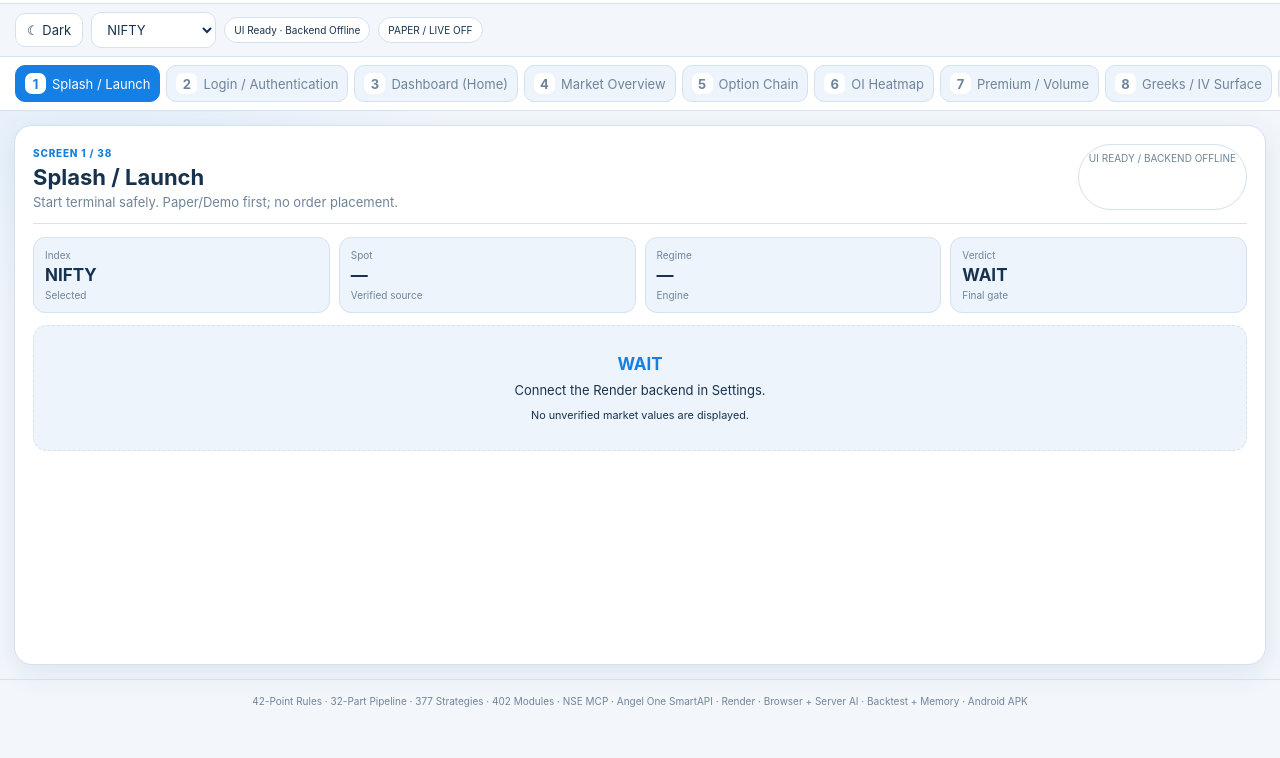
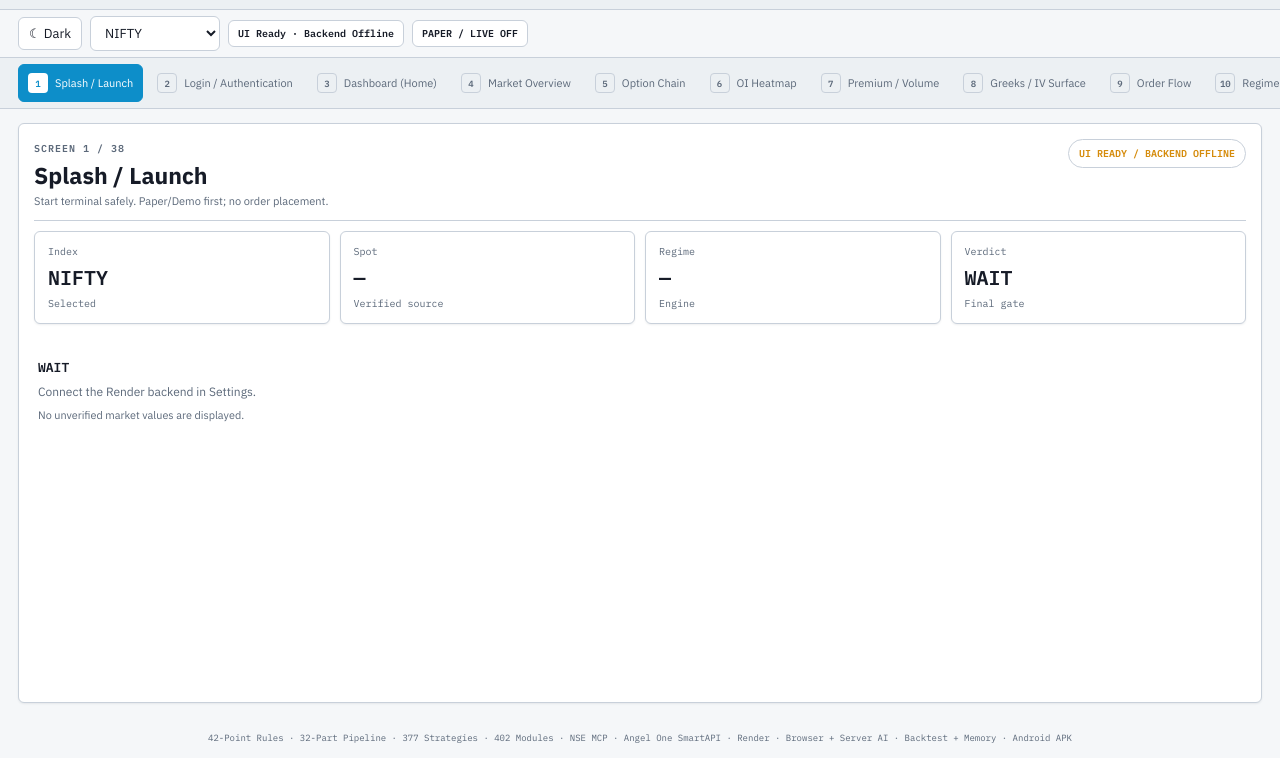
Before and after one commit to sparmar3786-pixel/Vandana4, a website: page www/index.html in a window 1280 px wide. Shown: the part 56-814 px from the top of the page. Drawn offline with Linux system fonts and the light colour scheme; no server answers.

Commit message:
feat: port Vandana1 Build 322 terminal visual design to Vandana4

```diff
--- a/www/final.css
+++ b/www/final.css
@@ -1,16 +1,45 @@
-:root{--bg:#f3f7fc;--card:#fff;--card2:#edf4fb;--ink:#17324e;--muted:#6f8499;--line:#d4e2ee;--blue:#167fe3;--green:#079768;--red:#d33f52;--shadow:0 8px 28px rgba(30,70,110,.10)}
-:root[data-theme=dark]{--bg:#06111d;--card:#0a1a29;--card2:#0f2639;--ink:#e8f3fc;--muted:#91a9bc;--line:#1d3850;--blue:#43a9ff;--green:#35d69c;--red:#ff6474;--shadow:0 12px 34px rgba(0,0,0,.38)}
-*{box-sizing:border-box}html,body{margin:0;min-height:100%;background:var(--bg);color:var(--ink);font:13px Inter,system-ui,-apple-system,BlinkMacSystemFont,"Segoe UI",sans-serif}
-body{background:radial-gradient(circle at 8% 0%,rgba(22,127,227,.10),transparent 28%),var(--bg)}
-button,input,select{font:inherit;border:1px solid var(--line);background:var(--card);color:var(--ink);border-radius:10px;padding:8px 11px;outline:0}button{cursor:pointer}button:hover{border-color:var(--blue)}button.primary{background:var(--blue);border-color:var(--blue);color:#fff}
-.top{display:flex;align-items:center;justify-content:space-between;gap:12px;padding:10px 15px;background:var(--card);border-bottom:1px solid var(--line);position:sticky;top:0;z-index:30;backdrop-filter:blur(14px)}
-.brand{display:flex;gap:9px;align-items:center}.logo{width:39px;height:39px;border-radius:12px;background:linear-gradient(135deg,#0c72d8,#16bf87);color:#fff;display:grid;place-items:center;font-size:23px}.brand b{font-size:17px}.brand small{display:block;color:var(--muted);font-size:10px}.headline{font-weight:800}.badges{display:flex;gap:6px}.badges span,.badges strong,.pill{padding:6px 9px;border:1px solid var(--line);border-radius:99px;background:var(--card);font-size:10px;white-space:nowrap}.badges strong{color:var(--green)}
-.toolbar{display:flex;gap:8px;align-items:center;padding:8px 15px;background:var(--bg);border-bottom:1px solid var(--line);position:sticky;top:60px;z-index:29}
-.screen-tabs{display:flex;gap:6px;overflow:auto;padding:8px 15px;background:var(--card);border-bottom:1px solid var(--line);position:sticky;top:107px;z-index:28;scrollbar-width:thin}.tab{flex:0 0 auto;display:flex;align-items:center;gap:6px;padding:7px 9px;background:var(--card2);color:var(--muted);white-space:nowrap}.tab b{min-width:21px;height:21px;display:grid;place-items:center;background:var(--card);border-radius:7px}.tab.active{background:var(--blue);border-color:var(--blue);color:#fff}.tab.active b{color:var(--blue)}
-main{max-width:1550px;margin:auto;padding:14px}.detail{min-height:540px;background:var(--card);border:1px solid var(--line);border-radius:18px;box-shadow:var(--shadow);padding:18px}.page-head{display:flex;justify-content:space-between;gap:12px;border-bottom:1px solid var(--line);padding-bottom:13px;margin-bottom:13px}.eyebrow{color:var(--blue);font-weight:800;font-size:10px;letter-spacing:.08em}.page-head h1{margin:4px 0;font-size:22px}.page-head p{margin:0;color:var(--muted)}.status{padding:7px 10px;border:1px solid var(--line);border-radius:99px;white-space:nowrap;font-size:10px}.status.ok,.up{color:var(--green)}.status.wait{color:var(--muted)}.down{color:var(--red)}
-.metrics{display:grid;grid-template-columns:repeat(4,minmax(0,1fr));gap:9px;margin:12px 0}.metric{display:flex;flex-direction:column;gap:4px;padding:11px;background:var(--card2);border:1px solid var(--line);border-radius:12px}.metric small,.metric span{color:var(--muted);font-size:10px}.metric b{font-size:17px}
-.empty{padding:28px;text-align:center;background:var(--card2);border:1px dashed var(--line);border-radius:14px;margin-top:12px}.empty>b{font-size:17px;color:var(--blue)}.empty p{margin:8px 0;color:var(--ink)}
-.tablewrap{overflow:auto;border:1px solid var(--line);border-radius:12px}table{width:100%;border-collapse:collapse;min-width:760px}th,td{padding:8px;border-bottom:1px solid var(--line);white-space:nowrap;text-align:left}th{font-size:10px;color:var(--muted)}.atm{background:rgba(22,127,227,.10)}
-.searchbar{display:flex;gap:8px;margin:10px 0}.searchbar input{flex:1}.searchbar span{color:var(--muted);padding:8px;font-size:10px}.registry,.layers,.help-grid,.index-grid,.equity-list{display:grid;grid-template-columns:repeat(3,minmax(0,1fr));gap:9px}.registry article,.layer,.help-grid article,.index-grid article,.equity-list article{display:flex;flex-direction:column;gap:5px;padding:11px;background:var(--card2);border:1px solid var(--line);border-radius:12px}.registry small,.layer small,.index-grid small,.equity-list small{color:var(--muted)}.ai-actions{display:flex;gap:8px;margin:10px 0}.subtabs{display:flex;gap:7px;overflow:auto;margin:10px 0}.subtabs button{white-space:nowrap}.subtabs .active{background:var(--blue);border-color:var(--blue);color:#fff}.connect-card{max-width:850px}.warning{padding:10px;border:1px solid var(--line);background:var(--card2);border-radius:10px;color:var(--muted);margin-bottom:12px}.form-grid{display:grid;grid-template-columns:repeat(2,1fr);gap:10px}.form-grid label,.settings label{display:grid;gap:6px;color:var(--muted)}footer{text-align:center;color:var(--muted);font-size:10px;padding:15px;border-top:1px solid var(--line)}
-@media(max-width:900px){.headline{display:none}.metrics{grid-template-columns:repeat(2,1fr)}.registry,.layers,.help-grid,.index-grid,.equity-list{grid-template-columns:repeat(2,1fr)}}
-@media(max-width:620px){.top{padding:8px 10px}.brand small{display:none}.brand b{font-size:14px}.badges span{display:none}.toolbar{top:55px;padding:7px 10px}.screen-tabs{top:104px;padding:7px 10px}.detail{padding:12px}.page-head h1{font-size:18px}.metrics,.registry,.layers,.help-grid,.index-grid,.equity-list,.form-grid{grid-template-columns:1fr}.searchbar{flex-direction:column}.ai-actions{flex-wrap:wrap}}
+@import url('https://fonts.googleapis.com/css2?family=IBM+Plex+Mono:wght@400;500;600&family=IBM+Plex+Sans:wght@400;500;600;700&display=swap');
+
+:root{
+ --background:hsl(220 24% 7%);--foreground:hsl(210 20% 92%);
+ --surface:hsl(220 20% 10%);--surface-foreground:hsl(210 20% 92%);
+ --card:hsl(220 18% 12%);--card-foreground:hsl(210 20% 92%);
+ --popup:hsl(220 18% 14%);--primary:hsl(187 78% 52%);--primary-foreground:hsl(220 30% 8%);
+ --secondary:hsl(220 14% 17%);--secondary-foreground:hsl(210 18% 86%);
+ --muted:hsl(220 13% 16%);--muted-foreground:hsl(214 12% 60%);
+ --success:hsl(148 55% 43%);--error:hsl(2 68% 56%);--warning:hsl(40 85% 56%);
+ --info:hsl(203 70% 55%);--border:hsl(220 14% 22%);
+ --font-family-base:'IBM Plex Sans',system-ui,sans-serif;--font-family-monospace:'IBM Plex Mono',ui-monospace,monospace;
+ --shadow:0 1px 2px hsl(220 30% 2%/.35);--shadow-md:0 8px 24px hsl(220 30% 2%/.28);
+ --radius:6px;--radius-lg:12px;
+}
+:root[data-theme=light]{
+ --background:hsl(210 25% 97%);--foreground:hsl(222 28% 12%);--surface:hsl(210 22% 94%);
+ --surface-foreground:hsl(222 28% 12%);--card:hsl(0 0% 100%);--card-foreground:hsl(222 28% 12%);
+ --popup:hsl(0 0% 100%);--primary:hsl(199 88% 42%);--primary-foreground:#fff;
+ --secondary:hsl(210 18% 90%);--secondary-foreground:hsl(222 25% 18%);
+ --muted:hsl(210 18% 92%);--muted-foreground:hsl(215 14% 42%);
+ --success:hsl(145 63% 35%);--error:hsl(2 72% 46%);--warning:hsl(38 90% 44%);
+ --info:hsl(204 76% 45%);--border:hsl(214 20% 82%);
+ --shadow:0 1px 2px hsl(220 30% 20%/.08);--shadow-md:0 8px 24px hsl(220 30% 20%/.10);
+}
+*{box-sizing:border-box}
+html,body{margin:0;min-height:100%;background:var(--background);color:var(--foreground);font-family:var(--font-family-base)}
+body{font-size:13px}
+button,input,select{font:inherit}
+button{cursor:pointer}
+.top{height:66px;display:flex;align-items:center;justify-content:space-between;gap:16px;padding:8px 18px;background:var(--surface);border-bottom:1px solid var(--border);position:sticky;top:0;z-index:100}
+.brand{display:flex;gap:11px;align-items:center;min-width:220px}.logo{width:40px;height:40px;display:grid;place-items:center;background:var(--primary);color:var(--primary-foreground);font-weight:800;border-radius:8px}.brand b{font-size:18px}.brand small{display:block;color:var(--muted-foreground);font:10px var(--font-family-monospace);margin-top:2px}.headline{font:600 12px var(--font-family-monospace);color:var(--muted-foreground)}.badges{display:flex;align-items:center;gap:7px}.badges span,.badges strong,.pill{padding:6px 9px;border:1px solid var(--border);border-radius:var(--radius);background:var(--card);font:600 10px var(--font-family-monospace);white-space:nowrap}.badges strong{color:var(--success)}
+.toolbar{height:48px;display:flex;gap:8px;align-items:center;padding:6px 18px;background:var(--background);border-bottom:1px solid var(--border);position:sticky;top:66px;z-index:90}.toolbar button,.toolbar select{background:var(--card);color:var(--foreground);border:1px solid var(--border);border-radius:var(--radius);padding:7px 10px}.toolbar button:hover{border-color:var(--primary)}#index{min-width:130px}
+.screen-tabs{display:flex;gap:4px;overflow:auto;padding:6px 18px;background:var(--surface);border-bottom:1px solid var(--border);position:sticky;top:114px;z-index:80;scrollbar-width:thin}.tab{display:flex;align-items:center;gap:7px;flex:0 0 auto;border:1px solid transparent;background:transparent;color:var(--muted-foreground);padding:8px 9px;border-radius:var(--radius);white-space:nowrap;font-size:11px}.tab b{display:grid;place-items:center;min-width:20px;height:20px;border:1px solid var(--border);border-radius:4px;font:600 9px var(--font-family-monospace)}.tab:hover{background:var(--secondary);color:var(--foreground)}.tab.active{background:var(--primary);color:var(--primary-foreground);border-color:var(--primary)}.tab.active b{border-color:transparent;background:var(--primary-foreground);color:var(--primary)}
+main{max-width:1500px;margin:auto;padding:14px 18px}.detail{background:var(--card);border:1px solid var(--border);border-radius:var(--radius);padding:15px;box-shadow:var(--shadow);min-height:580px}.page-head{display:flex;justify-content:space-between;align-items:flex-start;gap:12px;padding-bottom:12px;border-bottom:1px solid var(--border);margin-bottom:10px}.eyebrow{font:600 10px var(--font-family-monospace);letter-spacing:.1em;color:var(--muted-foreground)}.page-head h1{margin:4px 0;font-size:23px}.page-head p{margin:0;color:var(--muted-foreground);font-size:11px}.status{padding:7px 10px;border:1px solid var(--border);border-radius:999px;font:600 10px var(--font-family-monospace);white-space:nowrap}.status.ok{color:var(--success)}.status.wait{color:var(--warning)}
+.metrics{display:grid;grid-template-columns:repeat(4,1fr);gap:10px;margin:10px 0}.metric{background:var(--card);border:1px solid var(--border);padding:13px;border-radius:var(--radius);display:flex;flex-direction:column;gap:6px;box-shadow:var(--shadow)}.metric small,.metric span{color:var(--muted-foreground);font:10px var(--font-family-monospace)}.metric b{font:600 20px var(--font-family-monospace)}
+.index-grid,.registry,.layers,.help-grid,.equity-list{display:grid;grid-template-columns:repeat(4,1fr);gap:10px;margin:10px 0}.index-grid article,.registry article,.layer,.help-grid article,.equity-list article{background:var(--card);border:1px solid var(--border);padding:13px;border-radius:var(--radius);display:flex;flex-direction:column;gap:6px;box-shadow:var(--shadow)}.index-grid article{box-shadow:inset 3px 0 0 var(--info)}.index-grid strong,.registry strong{font:600 19px var(--font-family-monospace)}.index-grid small,.registry small,.layer small{color:var(--muted-foreground);font-size:10px}
+.empty{display:flex;flex-direction:column;gap:7px;padding:25px 4px;color:var(--muted-foreground)}.empty b{font:600 13px var(--font-family-monospace);color:var(--foreground)}.empty p{margin:0;font-size:12px;line-height:1.5}
+.tablewrap{overflow:auto;border:1px solid var(--border);border-radius:var(--radius);margin-top:10px}table{width:100%;border-collapse:collapse;min-width:760px}th,td{padding:9px;border-bottom:1px solid var(--border);white-space:nowrap;text-align:left}th{color:var(--muted-foreground);font:600 9px var(--font-family-monospace);letter-spacing:.08em}td{font:11px var(--font-family-monospace)}tr.atm{background:color-mix(in srgb,var(--primary) 9%,transparent)}
+.searchbar,.ai-actions,.subtabs{display:flex;gap:8px;align-items:center;flex-wrap:wrap;margin:10px 0}.searchbar input,.form-grid input{flex:1;min-width:180px;background:var(--surface);color:var(--foreground);border:1px solid var(--border);border-radius:var(--radius);padding:9px 10px}.searchbar span{color:var(--muted-foreground);font:10px var(--font-family-monospace)}
+button.primary{background:var(--primary);color:var(--primary-foreground);border:1px solid var(--primary);border-radius:var(--radius);padding:9px 12px;font-weight:600}.ai-actions button,.subtabs button{background:var(--surface);color:var(--foreground);border:1px solid var(--border);border-radius:var(--radius);padding:8px 11px}.subtabs button.active{background:var(--primary);color:var(--primary-foreground);border-color:var(--primary)}
+.connect-card{max-width:900px}.warning{padding:11px;background:var(--surface);border:1px solid var(--border);border-radius:var(--radius);color:var(--muted-foreground);font-size:11px;line-height:1.5}.form-grid{display:grid;grid-template-columns:1fr 1fr;gap:10px;margin-top:12px}.form-grid label,.settings label{display:grid;gap:6px;color:var(--muted-foreground);font:600 10px var(--font-family-monospace)}.form-grid input{width:100%}.settings{max-width:850px}.settings label input{margin-top:3px}
+.up{color:var(--success)}.down{color:var(--error)}footer{max-width:1500px;margin:0 auto;padding:15px 18px;color:var(--muted-foreground);font:9px var(--font-family-monospace);text-align:center}
+@media(max-width:900px){.headline{display:none}.metrics,.index-grid,.registry,.layers,.help-grid,.equity-list{grid-template-columns:1fr 1fr}.top{padding:8px 12px}.toolbar{padding:6px 12px}.screen-tabs{padding:6px 12px}main{padding:10px 12px}}
+@media(max-width:620px){.top{height:58px}.brand b{font-size:15px}.brand small{font-size:9px}.brand{min-width:0}.badges span{display:none}.toolbar{top:58px;height:46px}.screen-tabs{top:104px}.metrics,.index-grid,.registry,.layers,.help-grid,.equity-list,.form-grid{grid-template-columns:1fr}.detail{padding:12px}.page-head{flex-direction:column}.page-head h1{font-size:20px}.metric b{font-size:18px}}
```
